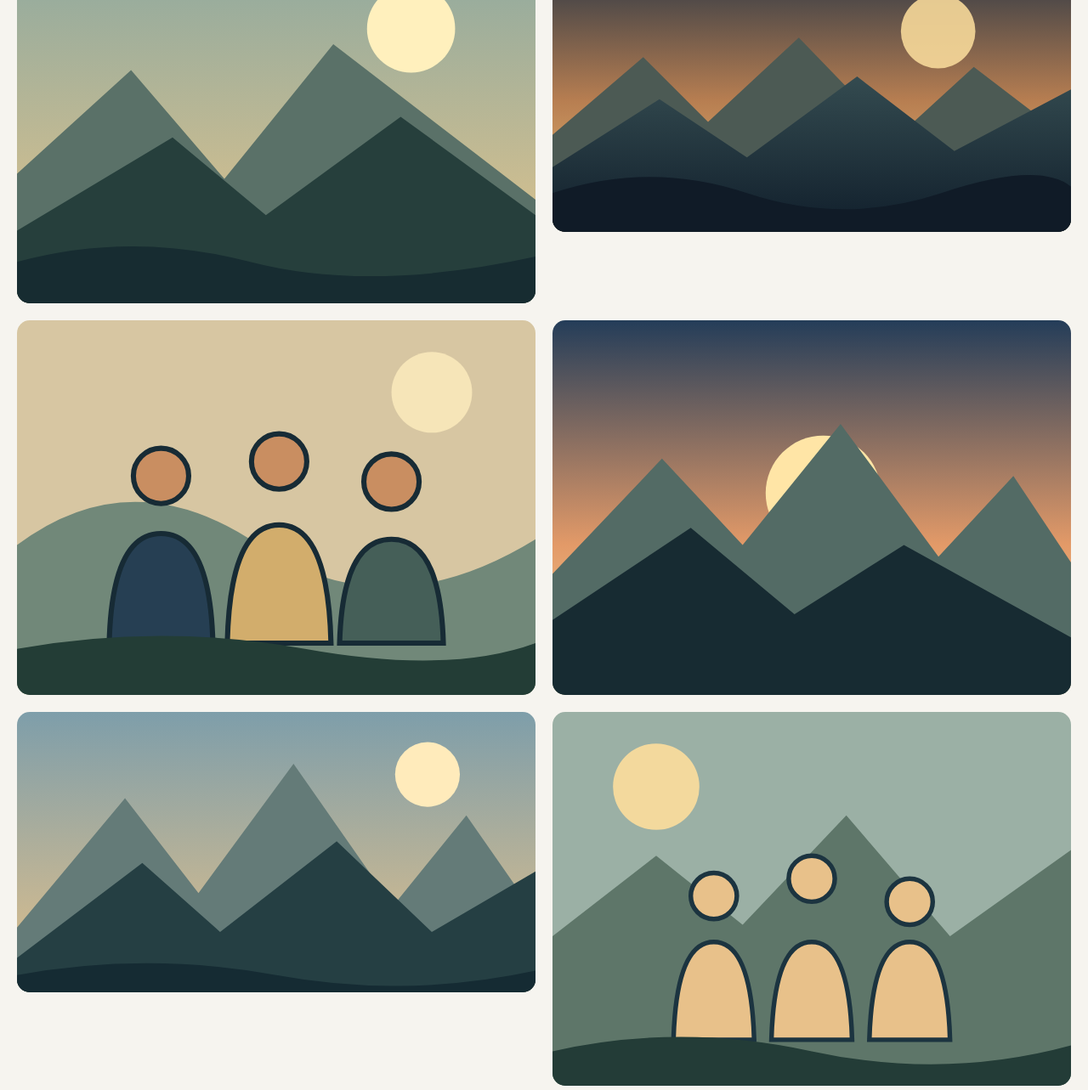
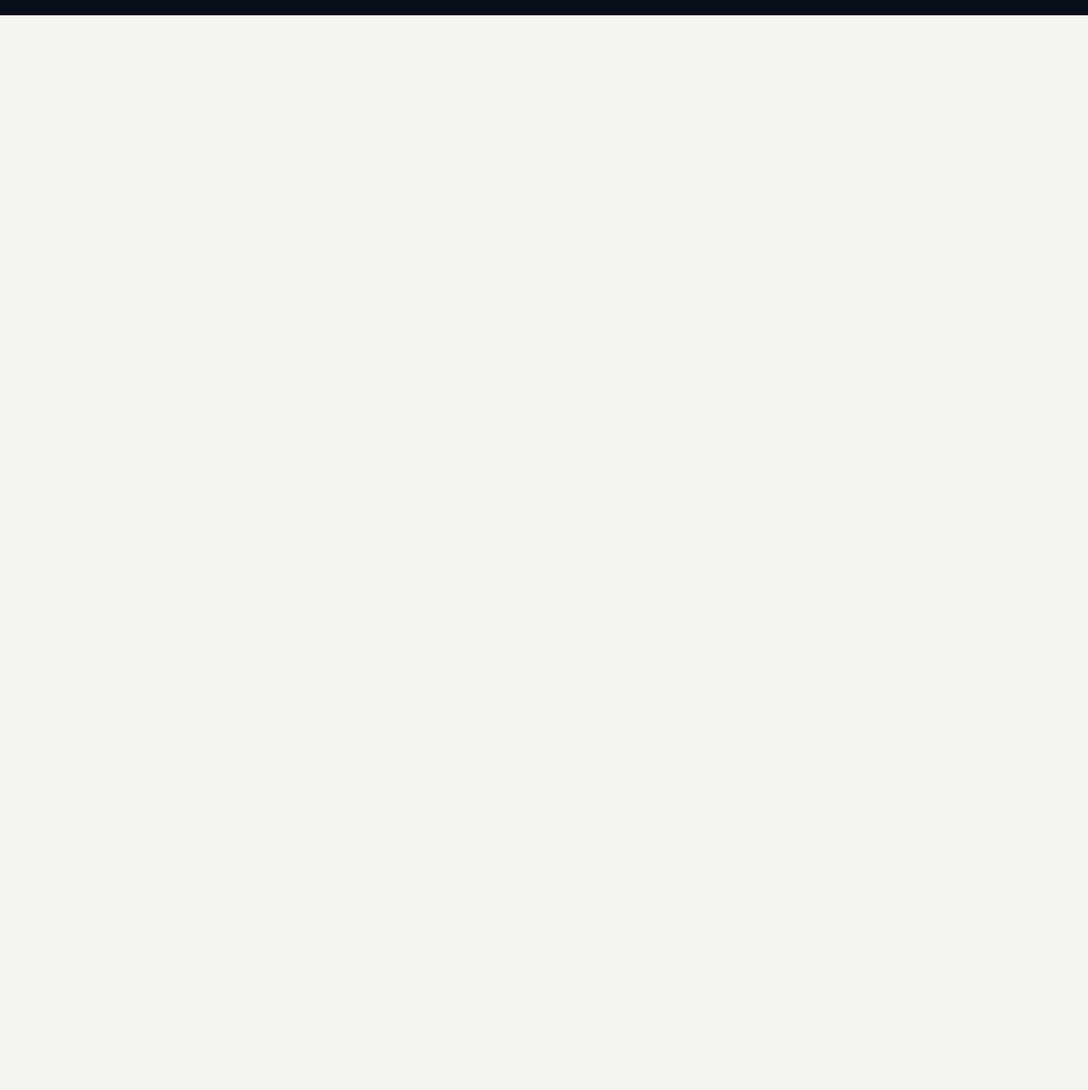
Before and after one commit to reyhanehnourozi4/amadegi-defaee, a plain HTML site: page index.html in a window 1280 px wide. Shown: the part 5155-6438 px from the top of the page at 85% size. After the commit the page ends 5173 px from the top, so only its background shows below. Drawn offline with Linux system fonts and the light colour scheme.

Commit message:
Update index.html

```diff
--- a/index.html
+++ b/index.html
@@ -126,21 +126,7 @@
         <div class="quiz-footer"><span id="feedback" aria-live="polite"></span><button id="nextQuestion" class="primary-btn" disabled>پرسش بعدی ←</button></div>
       </div>
     </section>
-    <div class="image-gallery">
 
-    <img src="images/hero.svg" alt="روایت فتح">
-
-    <img src="images/intro.svg" alt="مقدمه درس">
-
-    <img src="images/sunrise.svg" alt="طلوع خورشید">
-
-    <img src="images/friends.svg" alt="دوستی و همراهی">
-
-    <img src="images/community.svg" alt="همبستگی اجتماعی">
-
-    <img src="images/mountains.svg" alt="کوهستان">
-
-</div>
   </main>
 
   <footer><div class="brand"><span class="brand-mark">✦</span><span>پروژه آمادگی دفاعی <small>پایه نهم</small></span></div><p> • درس سوم: روایت فتح</p><a href="#home">بازگشت به بالا ↑</a></footer>
```
